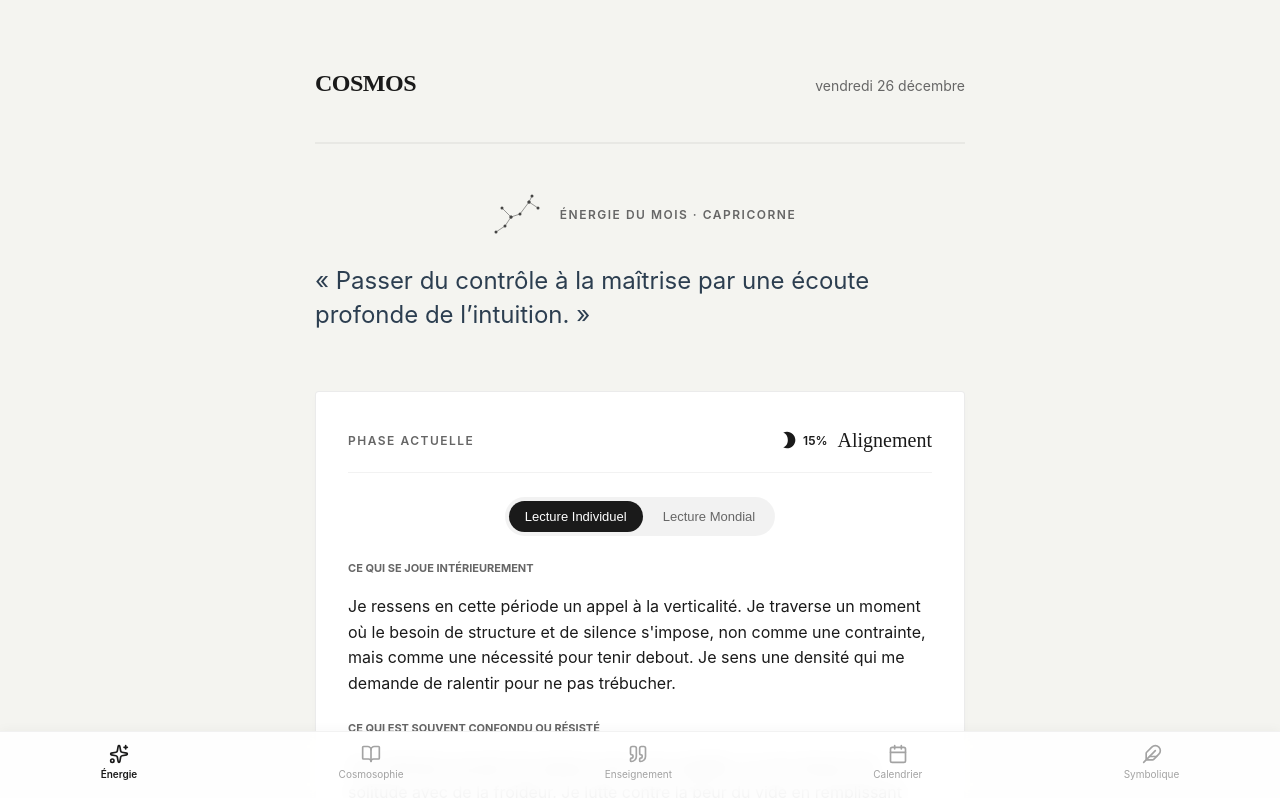
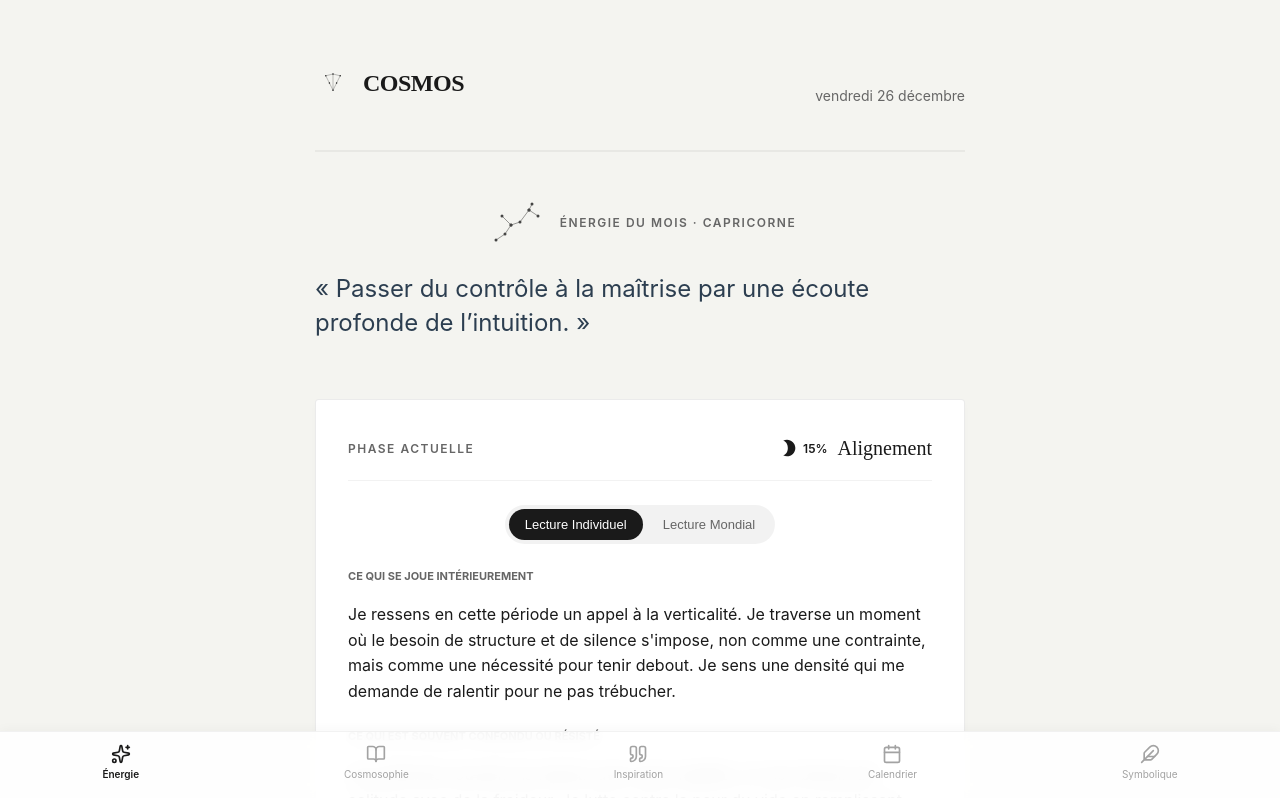
Before and after one commit to NeousAxis/cosmos-app, a React (Vite) app in the folder cosmos-web/: page / in a window 1280 px wide. Shown: the top 798 px of the page. Built offline with nearby package versions, Linux system fonts and the light colour scheme.

Commit message:
feat: add cosmos logo, rename to inspiration, single daily quote

```diff
--- a/cosmos-web/src/App.jsx
+++ b/cosmos-web/src/App.jsx
@@ -6,6 +6,7 @@ import { SPLENDEUR_TEXT } from './data/splendeur';
 import { getMeditationSign, getCurrentPhase } from './utils';
 import Meditation from './components/Meditation';
 import Constellation from './components/Constellation';
+import CosmosLogo from './components/CosmosLogo';
 import Calendar from './components/Calendar';
 import MoonPhase from './components/MoonPhase';
 import { Sparkles, BookOpen, Calendar as CalendarIcon, Feather, Quote, Bell } from 'lucide-react';
@@ -15,7 +16,7 @@ import { motion, AnimatePresence } from 'framer-motion';
 function App() {
   const [sign, setSign] = useState(null);
   const [phase, setPhase] = useState(null);
-  const [activeTab, setActiveTab] = useState('energie'); // 'energie', 'cosmosophie', 'enseignement', 'calendrier', 'symbolique'
+  const [activeTab, setActiveTab] = useState('energie'); // 'energie', 'cosmosophie', 'inspiration', 'calendrier', 'symbolique'
   const [isMeditationOpen, setIsMeditationOpen] = useState(false);
   const [phaseContent, setPhaseContent] = useState(null);
   const [energyMode, setEnergyMode] = useState('individuel'); // 'individuel' | 'global'
@@ -77,7 +78,10 @@ function App() {
   return (
     <div className="app-container" style={{ paddingBottom: '90px' }}>
       <header>
-        <h1>COSMOS</h1>
+        <div style={{ display: 'flex', alignItems: 'center', justifyContent: 'center', gap: '12px', marginBottom: '8px' }}>
+          <CosmosLogo size={36} />
+          <h1 style={{ margin: 0 }}>COSMOS</h1>
+        </div>
         <div className="current-date">
           {new Date().toLocaleDateString('fr-FR', { weekday: 'long', day: 'numeric', month: 'long' })}
         </div>
@@ -203,14 +207,19 @@ function App() {
           </motion.div>
         )}
 
-        {activeTab === 'enseignement' && (
+        {activeTab === 'inspiration' && (() => {
+          // Get today's quote (rotate through quotes based on day of year)
+          const dayOfYear = Math.floor((new Date() - new Date(new Date().getFullYear(), 0, 0)) / 86400000);
+          const todayQuote = CAPRICORN_QUOTES[dayOfYear % CAPRICORN_QUOTES.length];
+
+          return (
             <motion.div initial={{ opacity: 0 }} animate={{ opacity: 1 }} transition={{ duration: 0.3 }}>
               <div style={{ padding: '20px' }}>
                 <div style={{
                   background: 'rgba(var(--accent-rgb), 0.05)',
                   padding: '16px',
                   borderRadius: '12px',
-                marginBottom: '24px',
+                  marginBottom: '32px',
                   display: 'flex',
                   alignItems: 'center',
                   gap: '12px',
@@ -218,51 +227,51 @@ function App() {
                 }}>
                   <Bell size={20} color="var(--accent)" />
                   <span style={{ fontSize: '13px', color: 'var(--text-main)', fontWeight: 500 }}>
-                  Notifications activées : Vous recevrez la citation du jour chaque matin.
+                    Citation envoyée chaque matin à 7h00
                   </span>
                 </div>
 
-              <h3 style={{ fontFamily: 'Playfair Display', fontSize: '24px', marginBottom: '32px', textAlign: 'center' }}>L'Enseignement Quotidien</h3>
+                <h3 style={{ fontFamily: 'Playfair Display', fontSize: '24px', marginBottom: '40px', textAlign: 'center' }}>L'Inspiration Quotidienne</h3>
 
-              <div style={{ display: 'flex', flexDirection: 'column', gap: '24px' }}>
-                {CAPRICORN_QUOTES.map((q, i) => (
                 <motion.div
-                    key={q.id}
                   initial={{ opacity: 0, y: 20 }}
                   animate={{ opacity: 1, y: 0 }}
-                    transition={{ delay: i * 0.1 }}
+                  transition={{ duration: 0.5 }}
                   style={{
                     background: '#fff',
-                      padding: '32px 24px',
-                      borderRadius: '16px',
-                      boxShadow: '0 4px 20px rgba(0,0,0,0.04)',
+                    padding: '48px 32px',
+                    borderRadius: '20px',
+                    boxShadow: '0 8px 32px rgba(0,0,0,0.06)',
                     position: 'relative',
-                      border: '1px solid rgba(0,0,0,0.02)'
+                    border: '1px solid rgba(0,0,0,0.03)',
+                    maxWidth: '600px',
+                    margin: '0 auto'
                   }}
                 >
-                    <Quote size={40} style={{ position: 'absolute', top: '10px', left: '10px', opacity: 0.05 }} />
+                  <Quote size={60} style={{ position: 'absolute', top: '20px', left: '20px', opacity: 0.04 }} />
                   <p style={{
                     fontFamily: 'Playfair Display',
-                      fontSize: '20px',
-                      lineHeight: '1.6',
+                    fontSize: '24px',
+                    lineHeight: '1.7',
                     fontStyle: 'italic',
-                      marginBottom: '20px',
-                      color: 'var(--text-main)'
+                    marginBottom: '32px',
+                    color: 'var(--text-main)',
+                    textAlign: 'center'
                   }}>
-                      "{q.text}"
+                    "{todayQuote.text}"
                   </p>
-                    <div style={{ display: 'flex', justifyContent: 'space-between', alignItems: 'center' }}>
-                      <span style={{ fontWeight: 600, fontSize: '14px', color: 'var(--accent)' }}>— {q.author}</span>
-                      <span style={{ fontSize: '12px', color: 'var(--text-muted)', background: 'rgba(0,0,0,0.05)', padding: '4px 8px', borderRadius: '4px' }}>
-                        {q.energy}
+                  <div style={{ display: 'flex', justifyContent: 'space-between', alignItems: 'center', paddingTop: '24px', borderTop: '1px solid rgba(0,0,0,0.05)' }}>
+                    <span style={{ fontWeight: 600, fontSize: '16px', color: 'var(--accent)' }}>— {todayQuote.author}</span>
+                    <span style={{ fontSize: '13px', color: 'var(--text-muted)', background: 'rgba(0,0,0,0.05)', padding: '6px 12px', borderRadius: '6px', fontWeight: 500 }}>
+                      {todayQuote.energy}
                     </span>
                   </div>
                 </motion.div>
-                ))}
-              </div>
               </div>
             </motion.div>
-        )}
+          );
+        })()}
+
 
         {activeTab === 'calendrier' && (
           <motion.div initial={{ opacity: 0 }} animate={{ opacity: 1 }} transition={{ duration: 0.3 }}>
@@ -369,7 +378,7 @@ function App() {
       }}>
         <TabButton id="energie" icon={<Sparkles size={20} />} label="Énergie" />
         <TabButton id="cosmosophie" icon={<BookOpen size={20} />} label="Cosmosophie" />
-        <TabButton id="enseignement" icon={<Quote size={20} />} label="Enseignement" />
+        <TabButton id="inspiration" icon={<Quote size={20} />} label="Inspiration" />
         <TabButton id="calendrier" icon={<CalendarIcon size={20} />} label="Calendrier" />
         <TabButton id="symbolique" icon={<Feather size={20} />} label="Symbolique" />
       </nav>
--- /dev/null
+++ b/cosmos-web/src/components/CosmosLogo.jsx
@@ -0,0 +1,52 @@
+import React from 'react';
+
+const CosmosLogo = ({ size = 40 }) => {
+    // Simple elegant constellation pattern for the logo
+    const points = [
+        { x: 30, y: 20 },
+        { x: 50, y: 15 },
+        { x: 70, y: 20 },
+        { x: 60, y: 40 },
+        { x: 50, y: 60 },
+        { x: 40, y: 40 },
+    ];
+
+    const lines = [
+        [0, 1], [1, 2], [2, 3], [3, 4], [4, 5], [5, 0], [1, 4]
+    ];
+
+    return (
+        <svg
+            width={size}
+            height={size}
+            viewBox="0 0 100 80"
+            style={{ overflow: 'visible' }}
+        >
+            {/* Lines */}
+            {lines.map((line, i) => (
+                <line
+                    key={i}
+                    x1={points[line[0]].x}
+                    y1={points[line[0]].y}
+                    x2={points[line[1]].x}
+                    y2={points[line[1]].y}
+                    stroke="var(--text-main)"
+                    strokeWidth="1.5"
+                    opacity="0.5"
+                />
+            ))}
+            {/* Points */}
+            {points.map((p, i) => (
+                <circle
+                    key={i}
+                    cx={p.x}
+                    cy={p.y}
+                    r="2"
+                    fill="var(--text-main)"
+                />
+            ))}
+        </svg>
+    );
+};
+
+export default CosmosLogo;
```
Lines whose indentation alone changed are shown as unchanged.
